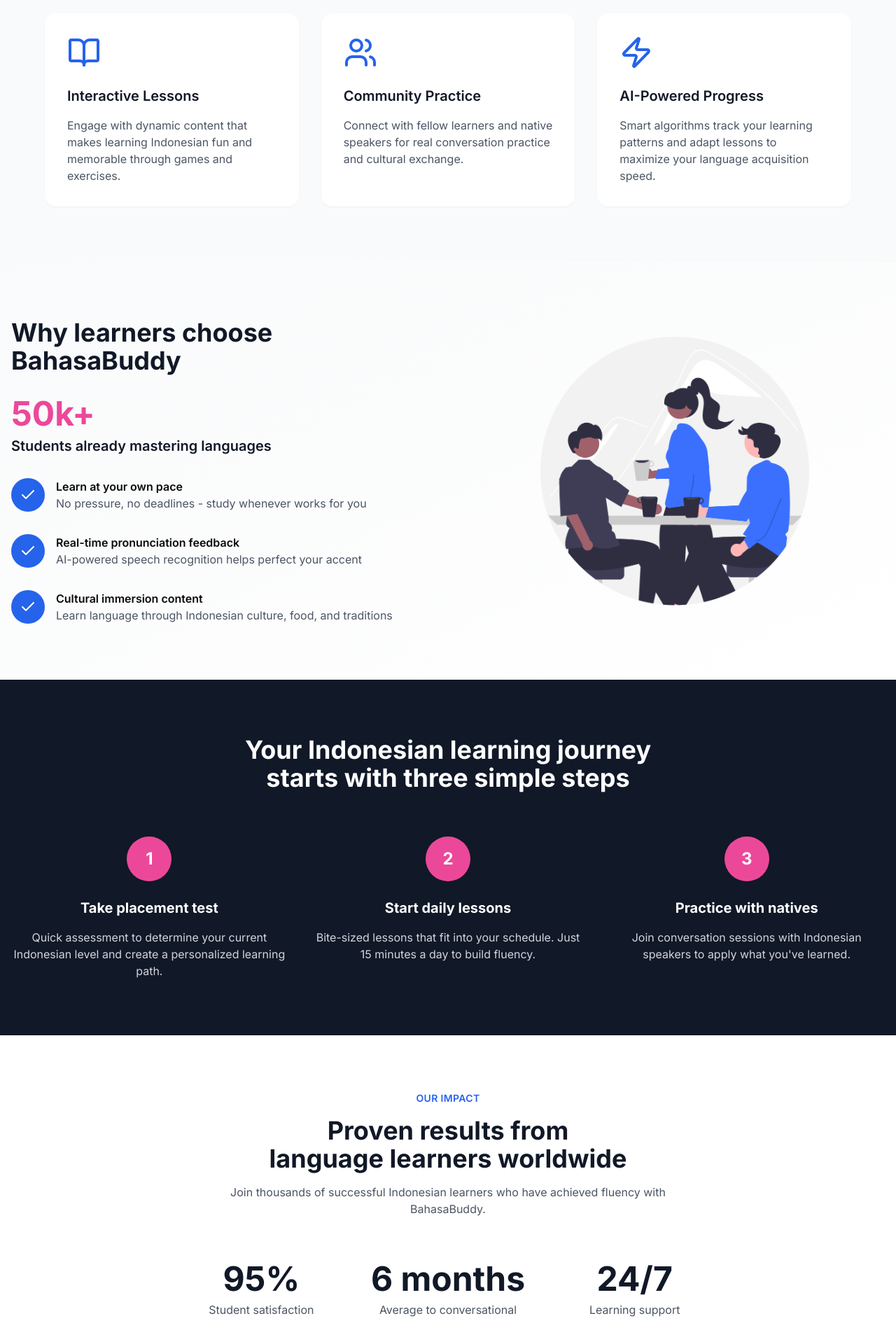
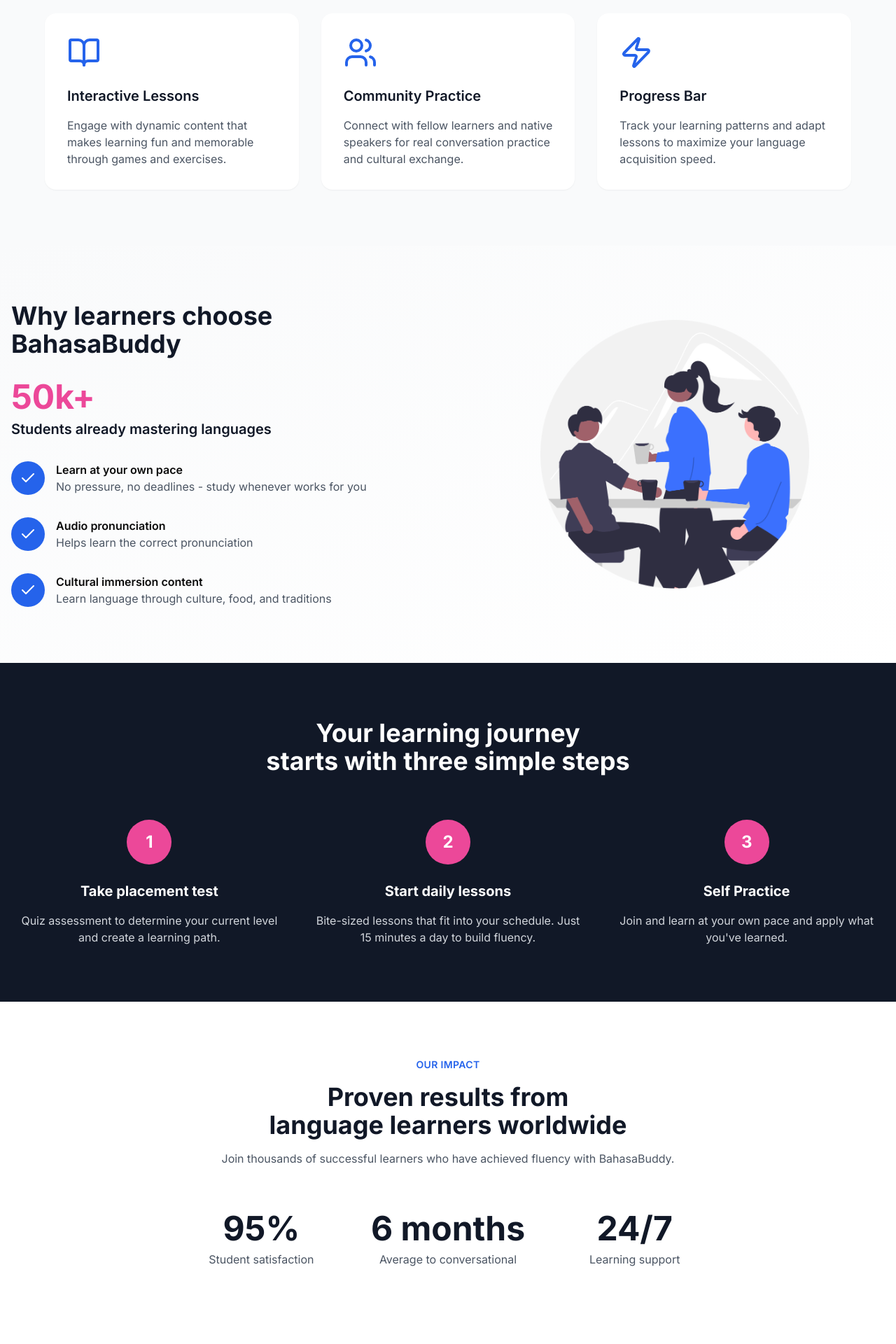
Before and after one commit to robertlyon7/Bahasa-Buddy, a Next.js app: page / in a window 1280 px wide. Shown: the part 878-2798 px from the top of the page at 70% size. Built offline with nearby package versions, Linux system fonts and the light colour scheme.

Commit message:
correct some links and parahraphs

```diff
--- a/app/lessons/[id]/page.tsx
+++ b/app/lessons/[id]/page.tsx
@@ -490,7 +490,7 @@ export default function LessonPage({ params }: { params: Promise<{id: string }>
                     backgroundPosition: "center 40%",
                   }}
                 >
-                  <div className="absolute inset-0 bg-gradient-to-r from-blue-600/80 to-indigo-600/80"></div>
+                  <div className="absolute inset-0"></div>
                   <div className="relative z-10">
                     <CardTitle className="text-white text-xl md:text-2xl flex items-center gap-3">
                       <BookOpen className="h-6 w-6" />
--- a/app/page.tsx
+++ b/app/page.tsx
@@ -39,11 +39,11 @@ export default function HomePage() {
                 learn a language!
               </h1>
               <p className="text-lg sm:text-xl text-gray-600 mb-8 max-w-lg mx-auto lg:mx-0">
-                Master Languages with our AI-powered learning platform. Interactive lessons, personalized practice, and
+                Master Languages with our learning platform. Interactive lessons, personalized practice, and
                 real-world conversations await you.
               </p>
               <Button size="lg" className="bg-blue-600 hover:bg-blue-700 rounded-xl w-full sm:w-auto">
-                Start Learning <ArrowRight className="ml-2 h-4 w-4" />
+                <Link href="/signup"><p>Start Learning</p></Link> <ArrowRight className="ml-2 h-4 w-4" />
               </Button>
             </div>
             <div className="relative mt-8 lg:mt-0">
@@ -86,7 +86,7 @@ export default function HomePage() {
                   Interactive Lessons
                 </h3>
                 <p className="text-gray-600 leading-relaxed text-sm sm:text-base text-center sm:text-left">
-                  Engage with dynamic content that makes learning Indonesian fun and memorable through games and
+                  Engage with dynamic content that makes learning fun and memorable through games and
                   exercises.
                 </p>
               </div>
@@ -108,10 +108,10 @@ export default function HomePage() {
                   <Zap className="w-full h-full text-blue-600" />
                 </div>
                 <h3 className="text-lg sm:text-xl font-semibold mb-3 sm:mb-4 text-gray-900 text-center sm:text-left">
-                  AI-Powered Progress
+                  Progress Bar
                 </h3>
                 <p className="text-gray-600 leading-relaxed text-sm sm:text-base text-center sm:text-left">
-                  Smart algorithms track your learning patterns and adapt lessons to maximize your language acquisition
+                  Track your learning patterns and adapt lessons to maximize your language acquisition
                   speed.
                 </p>
               </div>
@@ -150,9 +150,9 @@ export default function HomePage() {
                     <Check className="h-5 w-5 sm:h-6 sm:w-6 text-white" />
                   </div>
                   <div className="text-left">
-                    <div className="font-semibold text-sm sm:text-base">Real-time pronunciation feedback</div>
+                    <div className="font-semibold text-sm sm:text-base">Audio pronunciation</div>
                     <div className="text-gray-600 text-sm sm:text-base">
-                      AI-powered speech recognition helps perfect your accent
+                      Helps learn the correct pronunciation
                     </div>
                   </div>
                 </div>
@@ -163,7 +163,7 @@ export default function HomePage() {
                   <div className="text-left">
                     <div className="font-semibold text-sm sm:text-base">Cultural immersion content</div>
                     <div className="text-gray-600 text-sm sm:text-base">
-                      Learn language through Indonesian culture, food, and traditions
+                      Learn language through culture, food, and traditions
                     </div>
                   </div>
                 </div>
@@ -184,7 +184,7 @@ export default function HomePage() {
         <div className="container mx-auto px-4">
           <div className="text-center mb-12 lg:mb-16">
             <h2 className="text-3xl sm:text-4xl font-bold mb-4">
-              Your Indonesian learning journey
+              Your learning journey
               <br className="hidden sm:block" />
               starts with three simple steps
             </h2>
@@ -196,7 +196,7 @@ export default function HomePage() {
               </div>
               <h3 className="text-lg sm:text-xl font-bold mb-3 sm:mb-4">Take placement test</h3>
               <p className="text-gray-300 text-sm sm:text-base">
-                Quick assessment to determine your current Indonesian level and create a personalized learning path.
+                Quiz assessment to determine your current level and create a learning path.
               </p>
             </div>
             <div className="text-center">
@@ -212,9 +212,9 @@ export default function HomePage() {
               <div className="w-12 h-12 sm:w-16 sm:h-16 bg-pink-500 rounded-full flex items-center justify-center mx-auto mb-4 sm:mb-6 text-lg sm:text-2xl font-bold">
                 3
               </div>
-              <h3 className="text-lg sm:text-xl font-bold mb-3 sm:mb-4">Practice with natives</h3>
+              <h3 className="text-lg sm:text-xl font-bold mb-3 sm:mb-4">Self Practice</h3>
               <p className="text-gray-300 text-sm sm:text-base">
-                Join conversation sessions with Indonesian speakers to apply what you've learned.
+                Join and learn at your own pace and apply what you've learned.
               </p>
             </div>
           </div>
@@ -231,7 +231,7 @@ export default function HomePage() {
               language learners worldwide
             </h2>
             <p className="text-gray-600 mb-12 lg:mb-16 max-w-2xl mx-auto text-sm sm:text-base">
-              Join thousands of successful Indonesian learners who have achieved fluency with BahasaBuddy.
+              Join thousands of successful learners who have achieved fluency with BahasaBuddy.
             </p>
             <div className="grid grid-cols-1 sm:grid-cols-3 gap-8 mb-12 lg:mb-16">
               <div>
@@ -264,20 +264,19 @@ export default function HomePage() {
                     with confidence?
                   </h2>
                   <p className="text-gray-300 text-sm sm:text-base lg:text-lg leading-relaxed">
-                    Join our community of learners and start your Indonesian journey today.
+                    Join our community of learners and start your journey today.
                     <br className="hidden sm:block" />
-                    Free trial available - no credit card required.
+                    Free for everybody - no credit card required.
                   </p>
                 </div>
                 <div className="flex flex-col sm:flex-row gap-3 sm:gap-4 w-full lg:w-auto">
                   <Button size="lg" className="bg-blue-600 hover:bg-blue-700 rounded-xl w-full sm:w-auto">
-                    Start Free Trial
+                    <Link href="/signup"><p>Start now today</p></Link>
                   </Button>
                   <Button
                     size="lg"
-                    className="bg-slate-800 text-white hover:bg-gray-700 rounded-xl w-full sm:w-auto"
-                  >
-                    Learn More <ArrowRight className="ml-2 h-4 w-4" />
+                    className="bg-slate-800 text-white hover:bg-gray-700 rounded-xl w-full sm:w-auto">
+                    <Link href="/login"><p>Learn More</p></Link> <ArrowRight className="ml-2 h-4 w-4" />
                   </Button>
                 </div>
               </div>
@@ -304,7 +303,7 @@ export default function HomePage() {
                   <div>Beginner Course</div>
                   <div>Intermediate</div>
                   <div>Advanced</div>
-                  <div>Business Indonesian</div>
+                  <div>Business</div>
                 </div>
               </div>
               <div>
```
